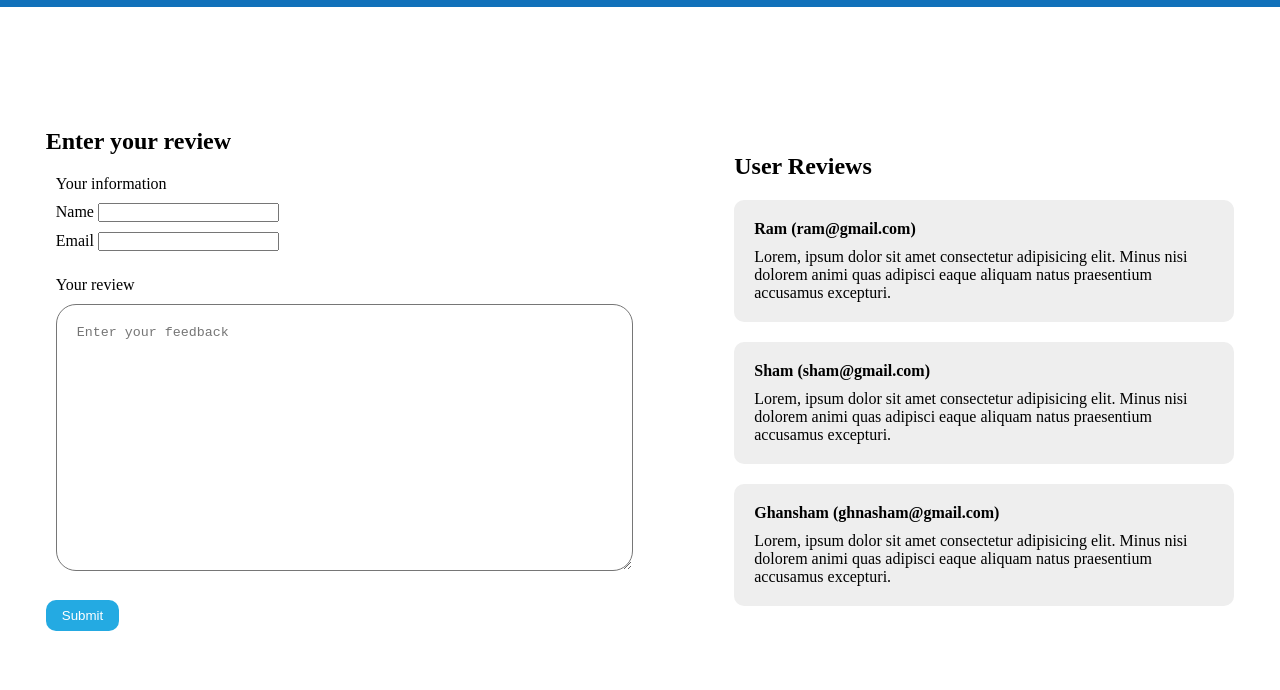
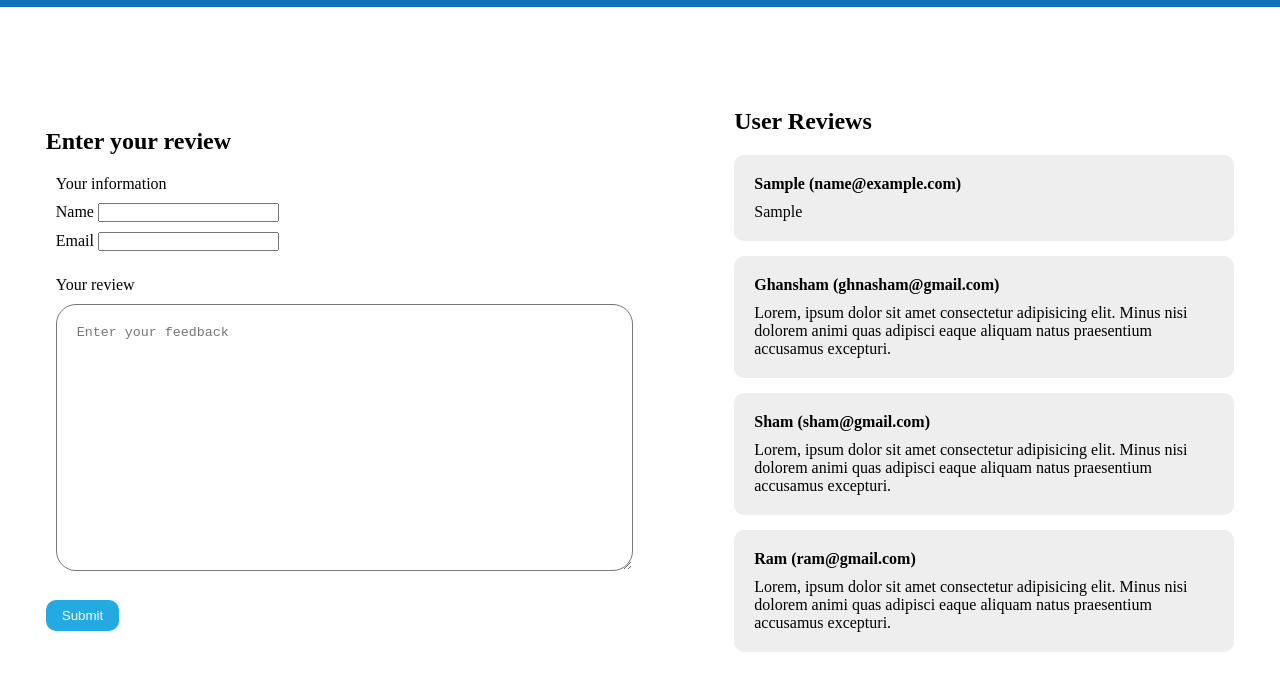
Before and after one commit to VIN1902/review-collector, a plain HTML site: page index.html in a window 1280 px wide. Both pictures are taken after typing "Sample", "name@example.com", "Sample" into the empty fields and a click on the button "Submit". Shown: the part 48-738 px from the top of the page. Drawn offline with Linux system fonts and the light colour scheme.

Commit message:
add working site logic

```diff
--- a/app.js
+++ b/app.js
@@ -2,12 +2,16 @@ const submit = document.querySelector('button[type="submit"]');
 const userName = document.querySelector("#user-name");
 const userEmail = document.querySelector("#user-email");
 const userReview = document.querySelector("#user-review");
+const reviewCards = document.querySelector(".review-cards");
 
 submit.addEventListener("click", function (e) {
     e.preventDefault();
-    console.log(userName.value);
-    console.log(userEmail.value);
-    console.log(userReview.value);
+    const card = makeCard(
+        userName.value.trim(),
+        userEmail.value.trim(),
+        userReview.value.trim()
+    );
+    reviewCards.appendChild(card);
     resetDisplay();
 });
 
@@ -16,3 +20,25 @@ function resetDisplay() {
     userEmail.value = "";
     userReview.value = "";
 }
+
+function makeCard(userName, userEmail, userReview) {
+    const article = document.createElement("article");
+    article.classList.add("card");
+    const h4 = makeCardHeading(userName, userEmail);
+    article.appendChild(h4);
+    const p = makeCardPara(userReview);
+    article.appendChild(p);
+    return article;
+}
+
+function makeCardHeading(userName, userEmail) {
+    const h4 = document.createElement("h4");
+    h4.textContent = `${userName} (${userEmail})`;
+    return h4;
+}
+
+function makeCardPara(userReview) {
+    const p = document.createElement("p");
+    p.textContent = `${userReview}`;
+    return p;
+}
--- a/index.html
+++ b/index.html
@@ -50,6 +50,7 @@
         </section>
         <section class="display-container">
             <h2>User Reviews</h2>
+            <div class="review-cards">
                 <article class="card">
                     <h4>Ram (ram@gmail.com)</h4>
                     <p>Lorem, ipsum dolor sit amet consectetur adipisicing elit. Minus nisi dolorem animi quas adipisci
@@ -68,6 +69,7 @@
                         eaque
                         aliquam natus praesentium accusamus excepturi.</p>
                 </article>
+            </div>
         </section>
     </main>
 </body>
--- a/style.css
+++ b/style.css
@@ -46,8 +46,13 @@ main {
 .display-container {
     display: flex;
     flex-direction: column;
-    justify-content: center;
     gap: 20px;
+}
+
+.review-cards {
+    display: flex;
+    flex-direction: column-reverse;
+    gap: 15px;
 }
 
 form {
```
Lines whose indentation alone changed are shown as unchanged.
